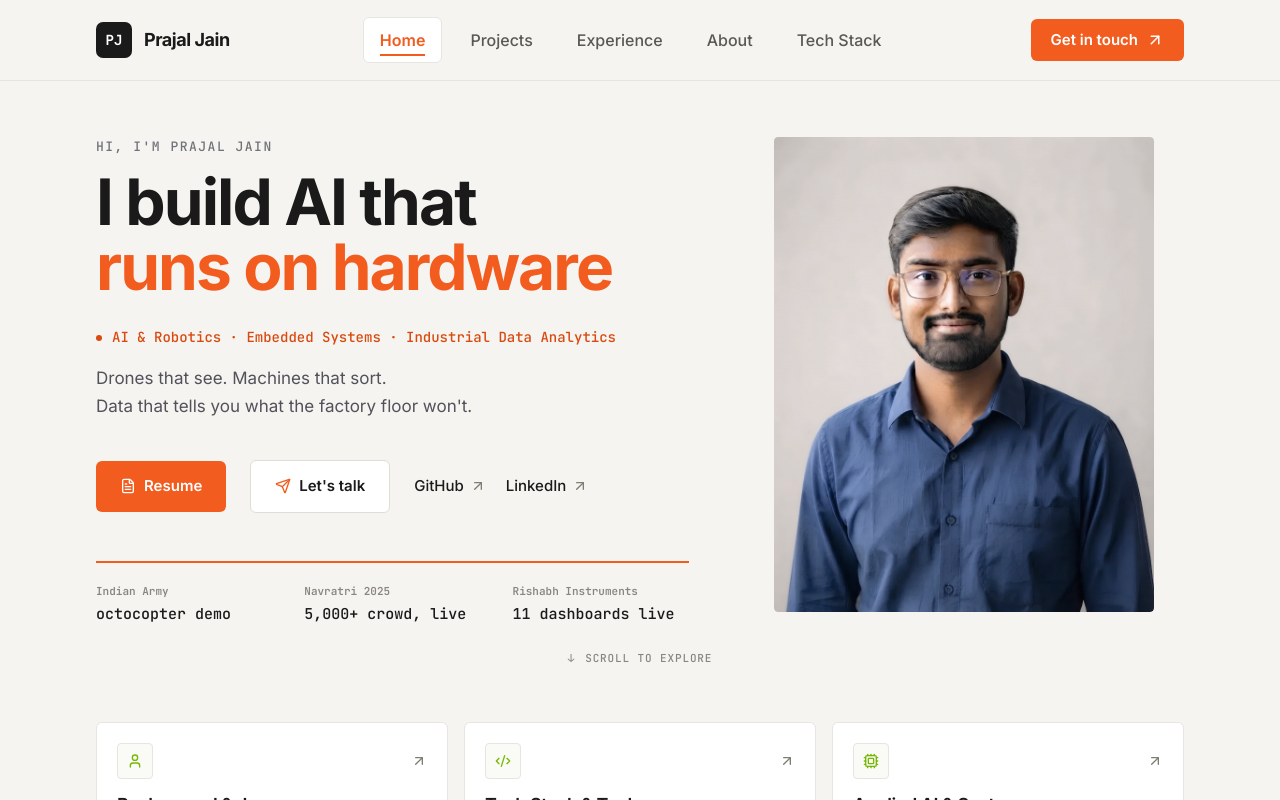
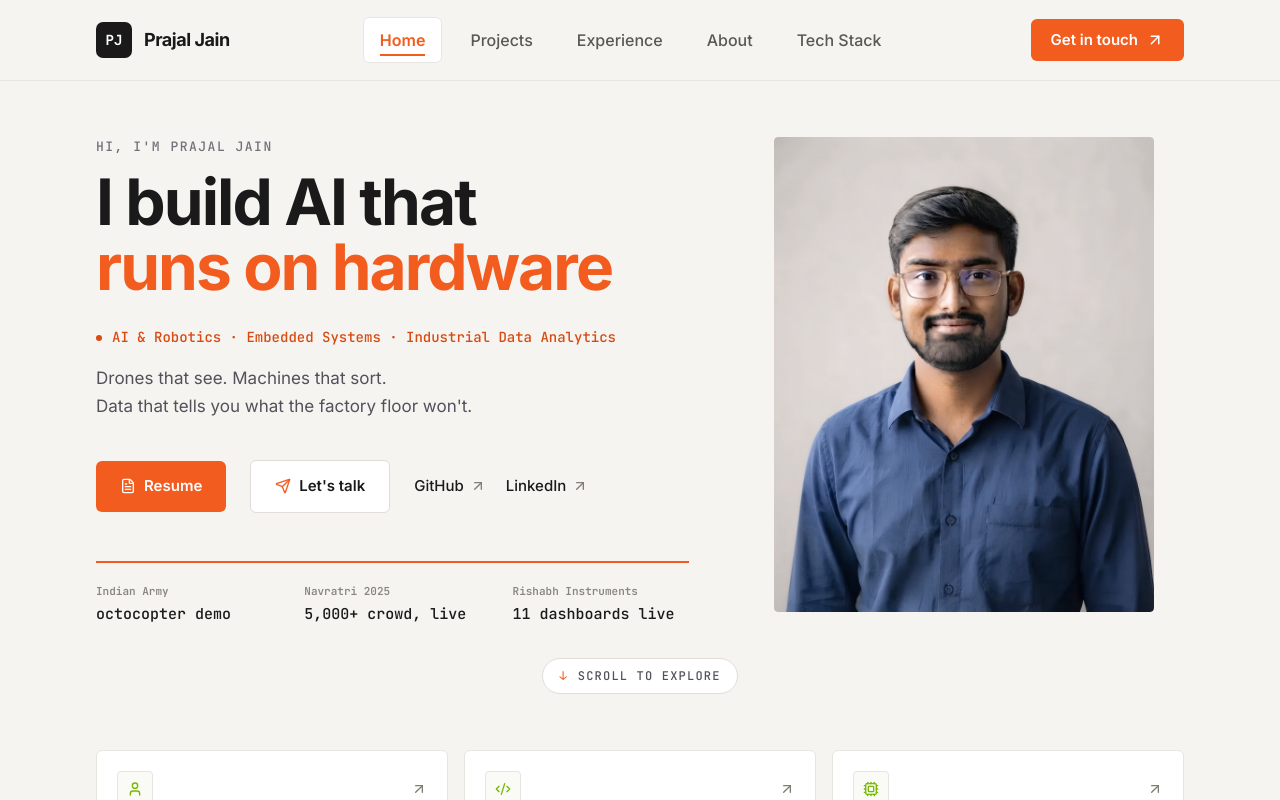
Before and after one commit to Prrajaljain/Portfolio-Setup, a Next.js app: page / in a window 1280 px wide. Shown: the top 800 px of the page. Built offline with nearby package versions, Linux system fonts and the light colour scheme.

Commit message:
Upgrade scroll indicator with pill badge styling, vibrant orange bobbing arrow, and smooth scrolling to bento grid

```diff
--- a/components/home/hero.tsx
+++ b/components/home/hero.tsx
@@ -1,3 +1,5 @@
+'use client'
+
 import Image from 'next/image'
 import Link from 'next/link'
 import { ArrowUpRight, User, Briefcase, Code2, Cpu, ArrowRight, FileText, Send } from 'lucide-react'
@@ -17,7 +19,7 @@ function BentoHeroGrid() {
   ]
 
   return (
-    <div className="mt-14 w-full text-left">
+    <div id="bento-grid" className="mt-14 w-full text-left">
       <div className="grid grid-cols-1 md:grid-cols-3 gap-4 items-stretch">
         {/* Left Column: 2 Cards Stacked Vertically */}
         <div className="flex flex-col gap-4 justify-between">
@@ -307,10 +309,21 @@ export function Hero() {
 
         </div>
 
-        {/* Centered Scroll Indicator */}
-        <div className="mt-[24px] hidden md:flex items-center justify-center gap-[10px] font-mono text-[11px] font-medium uppercase tracking-[0.08em] text-[#8A8580] text-center w-full">
-          <span className="inline-block animate-arrow-bob select-none">↓</span>
-          <span>Scroll to explore</span>
+        {/* Centered Visually Premium Scroll Indicator */}
+        <div className="mt-8 hidden md:flex items-center justify-center w-full">
+          <a
+            href="#bento-grid"
+            onClick={(e) => {
+              e.preventDefault()
+              document.getElementById('bento-grid')?.scrollIntoView({ behavior: 'smooth' })
+            }}
+            className="group inline-flex items-center gap-2.5 rounded-full border border-[#E2DDD5] bg-[#ffffff] px-4 py-2 text-[12px] font-mono font-medium uppercase tracking-[0.1em] text-[#52525B] shadow-[0_1px_2px_rgba(0,0,0,0.05)] transition-all duration-200 hover:border-[#F25C1F] hover:text-[#1A1A1A] hover:shadow-sm focus-visible:outline-2 focus-visible:outline-[#1A1A1A]"
+          >
+            <span className="inline-block text-[#F25C1F] font-bold animate-arrow-bob select-none transition-transform group-hover:translate-y-0.5">
+              ↓
+            </span>
+            <span>Scroll to explore</span>
+          </a>
         </div>
 
         {/* Bento Grid Section */}
```
